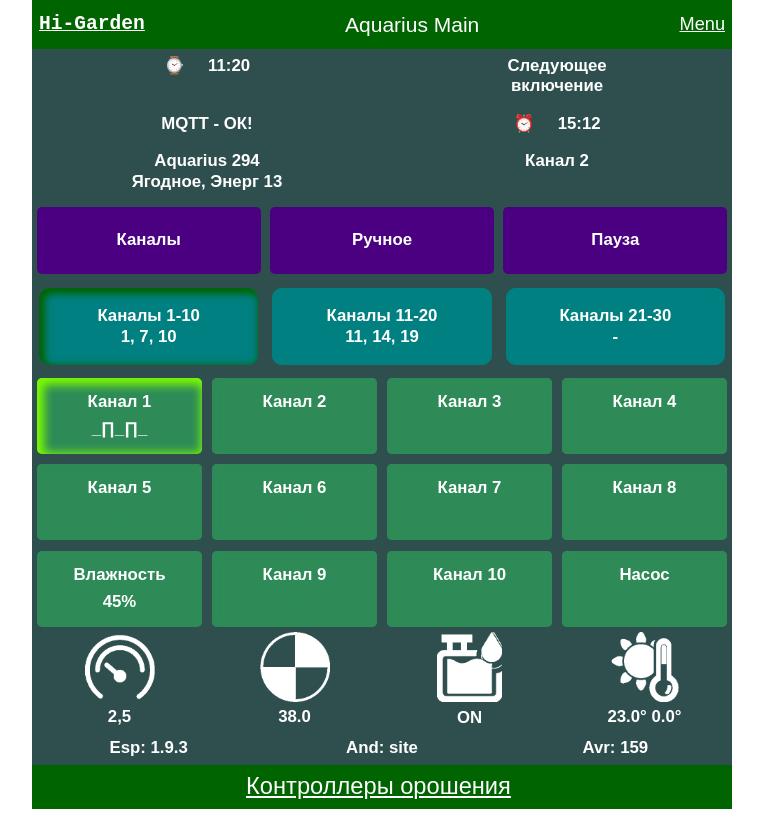
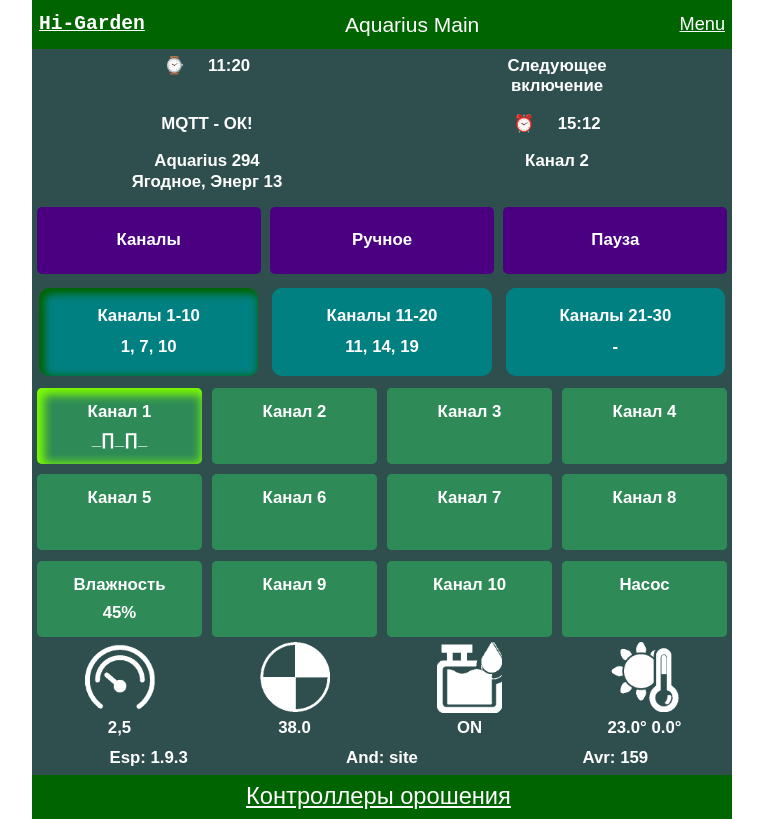
Before and after one commit to ivanpost/Aquarius, a Django app: template mysite/main/templates/main/controller.html in a window 1280 px wide. Shown: the whole page, without its empty margins (258-1021 px from the left). Run offline with Django 4.2, Linux system fonts and the light colour scheme; the template is opened without the code that fills it: values that come from a table or form of the project are taken from there, others are empty; data comes from the database, SQL or seed files in the repository.

Commit message:
Добавлен пропущенный класс

```diff
--- a/mysite/main/static/css/controller.css
+++ b/mysite/main/static/css/controller.css
@@ -245,6 +245,10 @@ body {
   margin-right: auto;
 }
 
+.chnon {
+  margin-top: 5%;
+}
+
 .folderon {
   box-shadow: inset 3px 3px 7px 3px #006400;
 }
@@ -263,4 +267,4 @@ body {
 
 .titlem {
   opacity: 0;
-}/*# sourceMappingURL=style.css.map */
+}/*# sourceMappingURL=controller.css.map */
```
